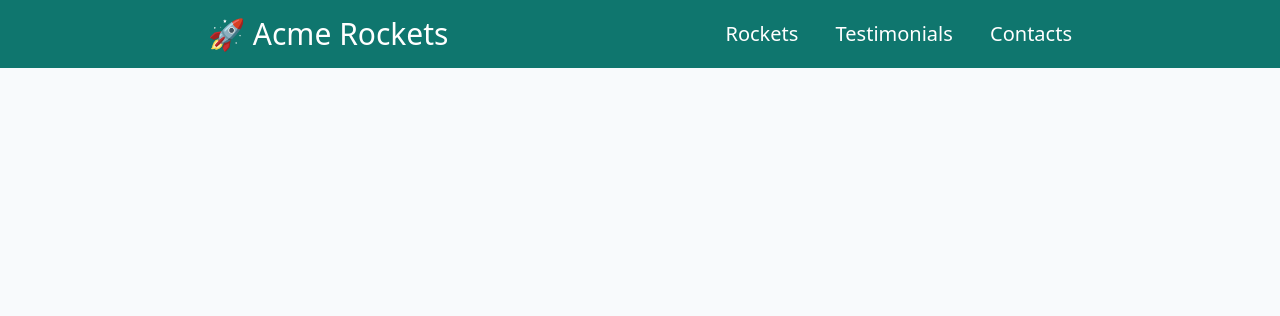
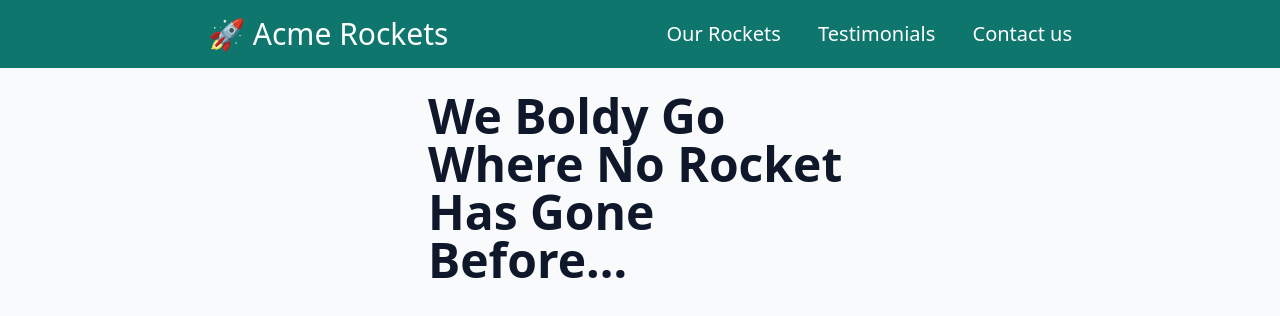
Before and after one commit to LuisAlbertoPerezDeLaCruz/tailwind_full_beginners_curso, a website: page lesson02/build/index.html in a window 1280 px wide. Drawn offline with Linux system fonts and the light colour scheme.

Commit message:
avance en lesson02

```diff
--- a/lesson02/build/index.html
+++ b/lesson02/build/index.html
@@ -19,11 +19,25 @@
           &#9776;
         </button>
         <nav class="hidden sm:block space-x-8 text-xl" aria-label="main">
-          <a href="#rockets" class="hover:opacity-90">Rockets</a>
+          <a href="#rockets" class="hover:opacity-90">Our Rockets</a>
           <a href="#testimonials" class="hover:opacity-90">Testimonials</a>
-          <a href="#contacts" class="hover:opacity-90">Contacts</a>
+          <a href="#contact" class="hover:opacity-90">Contact us</a>
         </nav>
       </section>
     </header>
+    <main class="max-w-4xl mx-auto">
+      <section
+        id="hero"
+        class="flex flex-col-reverse justify-center sm:flex-row p-6 items-center gap-8 mb-12"
+      >
+        <article class="sm:w-1/2">
+          <h2
+            class="max-w-md text-4xl font-bold text-center sm:text-5xl sm:text-left text-slate-900 dark:text-white"
+          >
+            We Boldy Go Where No Rocket Has Gone Before...
+          </h2>
+        </article>
+      </section>
+    </main>
   </body>
 </html>
```
Also changed, not shown: lesson02/build/css/style.css.
